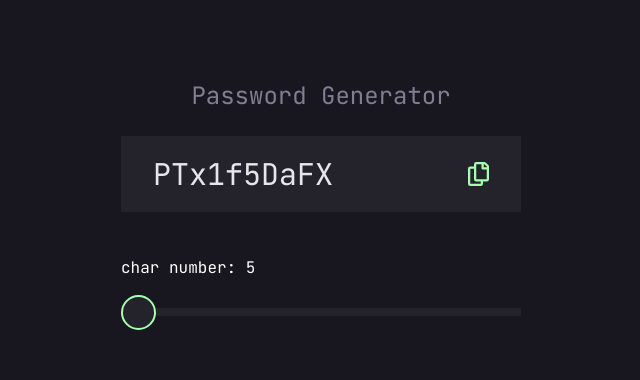
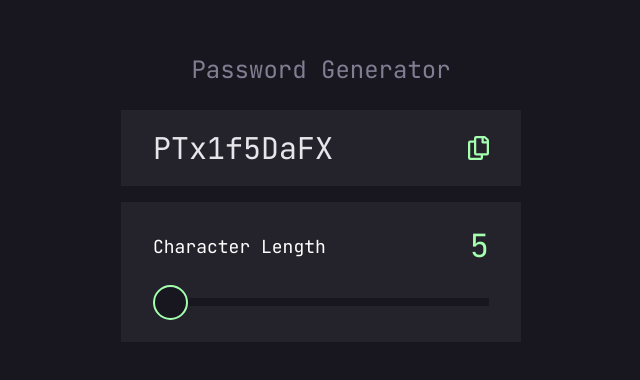
Before and after one commit to MargaritaBusyginaCa/password-generator, a Vue app: page / in a window 1280 px wide. Shown: the part 194-574 px from the top of the page, without its empty margins (319-959 px from the left). Built offline with nearby package versions, Linux system fonts and the light colour scheme.

Commit message:
Char length title styling

```diff
--- a/src/App.vue
+++ b/src/App.vue
@@ -9,7 +9,7 @@ import Slider from "./components/Slider.vue";
   >
     <h1 class="text-grey text-2xl mb-6">Password Generator</h1>
     <PasswordInput />
-    <div class="w-[400px] m-4">
+    <div class="w-[400px] m-4 px-8 py-5 bg-darkGrey">
       <Slider />
     </div>
   </main>
--- a/src/components/Slider.vue
+++ b/src/components/Slider.vue
@@ -63,13 +63,18 @@ document.addEventListener("mouseup", mouseUp);
 </script>
 
 <template>
-  <p class="text-white my-7">char number: {{ charNum }}</p>
-  <div class="slider-line w-full h-2 bg-darkGrey relative cursor-pointer">
+  <div class="text-white mb-7 flex justify-between items-center">
+    <h2 class="text-base">Character Length</h2>
+    <span class="text-lg text-green">{{ charNum }}</span>
+  </div>
+  <div
+    class="slider-line w-full h-2 bg-veryDarkGrey relative cursor-pointer mb-4"
+  >
     <div
       class="slider-line-active w-0 h-2 bg-green relative cursor-pointer"
     ></div>
     <div
-      class="slider-circle bg-darkGrey border-2 border-green border-solid absolute rounded-full"
+      class="slider-circle bg-veryDarkGrey border-2 border-green border-solid absolute rounded-full"
       @mousedown="mouseDown"
     ></div>
   </div>
--- a/tailwind.config.js
+++ b/tailwind.config.js
@@ -13,6 +13,10 @@ export default {
         darkGrey: "#24232C",
         veryDarkGrey: "#18171F",
       },
+      fontSize: {
+        base: "18px",
+        lg: "32px",
+      },
     },
   },
   plugins: [],
```
